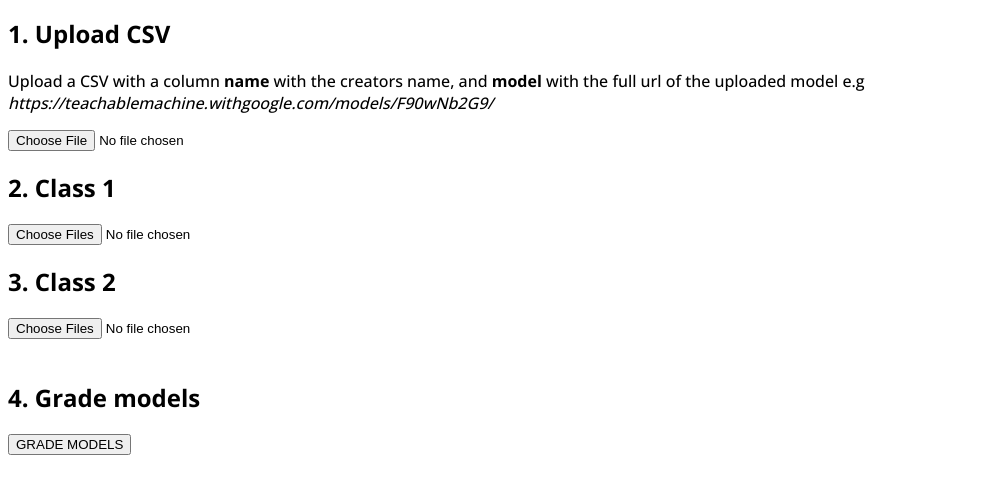
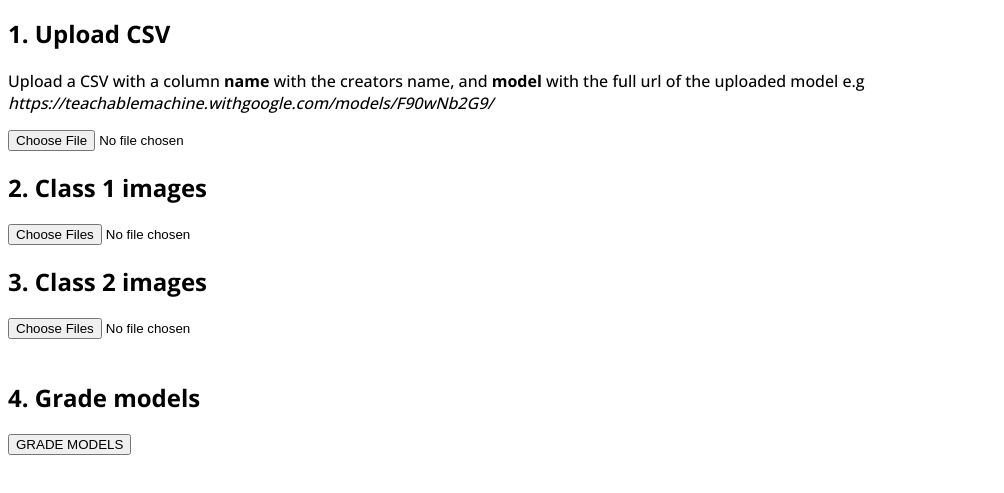
Before and after one commit to ZackAkil/teachable-machine-kaggle-competition-grader, a plain HTML site: page index.html in a window 1280 px wide. Shown: the part 97-590 px from the top of the page, without its empty margins (0-1004 px from the left). Drawn offline with nearby package versions, Linux system fonts and the light colour scheme.

Commit message:
Update index.html

```diff
--- a/index.html
+++ b/index.html
@@ -53,7 +53,7 @@
         <p>Upload a CSV with a column <b>name</b> with the creators name, and <b>model</b> with the full url of the uploaded model e.g <i>https://teachablemachine.withgoogle.com/models/F90wNb2G9/</i></p>
         <input id="csv" type="file" accept=".csv" />
 
-        <h2>2. Class 1</h2>
+        <h2>2. Class 1 images</h2>
         <input id="class_1" type="file" multiple accept="image/*" />
         <br>
         <div class="image" v-for="image in class_1_images">
@@ -67,7 +67,7 @@
 
 
 
-        <h2>3. Class 2</h2>
+        <h2>3. Class 2 images</h2>
         <input id="class_2" type="file" multiple accept="image/*" />
         <br>
         <div class="image" v-for="image in class_2_images">
```
